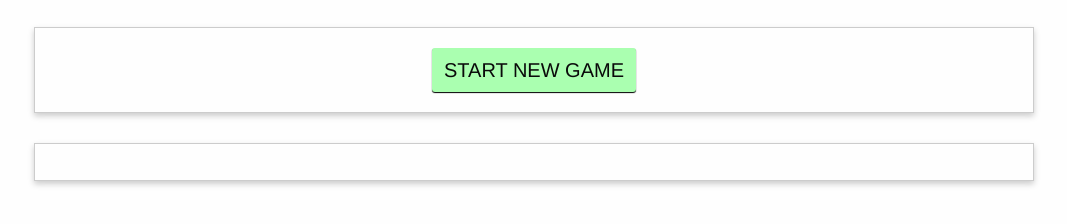
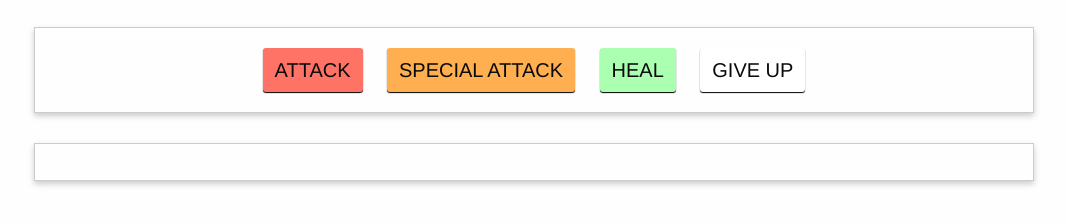
Before and after one commit to mervyns/vue-basic-game, a plain HTML site: page index.html in a window 1280 px wide. Both pictures are taken after a click on the button "START NEW GAME". Shown: the part 134-358 px from the top of the page, without its empty margins (106-1173 px from the left). Drawn offline with nearby package versions, Linux system fonts and the light colour scheme.

Commit message:
made startGame method

```diff
--- a/app.js
+++ b/app.js
@@ -4,5 +4,12 @@ new Vue({
     playerHealth: 100,
     monsterHealth: 100,
     gameIsRunning: false
+  },
+  methods: {
+    startGame : function() {
+      this.gameIsRunning = true;
+      this.playerHealth = 100;
+      this.monsterHealth = 100;
+    }
   }
 });
--- a/index.html
+++ b/index.html
@@ -33,7 +33,7 @@
     </section>
     <section class="row controls" v-if="!gameIsRunning">
         <div class="small-12 columns">
-            <button id="start-game">START NEW GAME</button>
+            <button id="start-game" @click="startGame">START NEW GAME</button>
         </div>
     </section>
     <section class="row controls" v-else>
```
